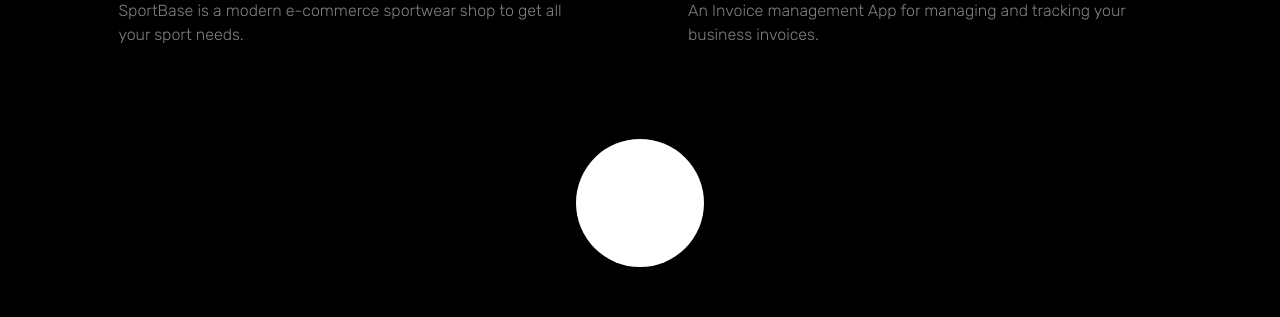
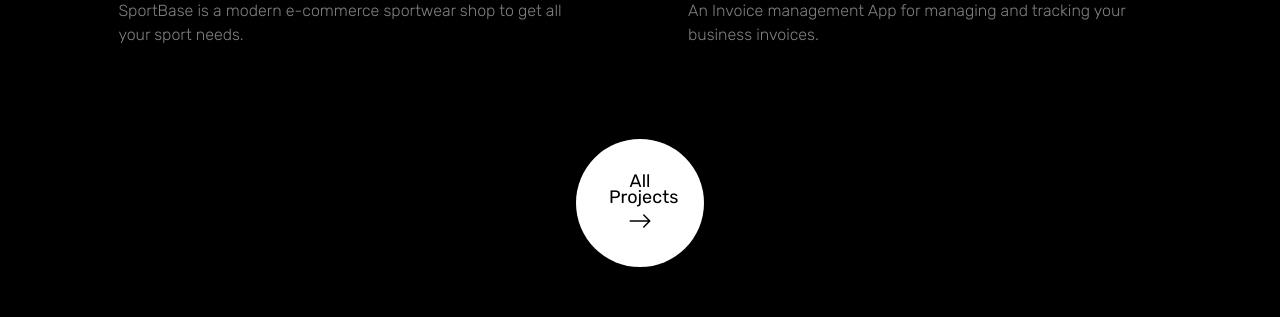
Before and after one commit to sandygudie/sandy_portfolio, a Next.js app: page / in a window 1280 px wide. Shown: the part 2240-2557 px from the top of the page. Built offline with nearby package versions, Linux system fonts and the light colour scheme.

Commit message:
Update Project.jsx

```diff
--- a/components/Project.jsx
+++ b/components/Project.jsx
@@ -90,7 +90,7 @@ export default function Project({ viewProjects, setViewProjects }) {
           <button
             onClick={() => router.push("/projects")}
             className="border bg-white text-black border-gray-100 hover:text-white hover:bg-transparent
-             text-gray-100 rounded-full w-24 h-24 md:w-32 md:h-32 md:p-8 text-xs md:text-[18px]"
+            rounded-full w-24 h-24 md:w-32 md:h-32 md:p-8 text-xs md:text-[18px]"
           >
             All Projects
             <BsArrowRight className="md:text-2xl mx-auto mt-1" />
```
